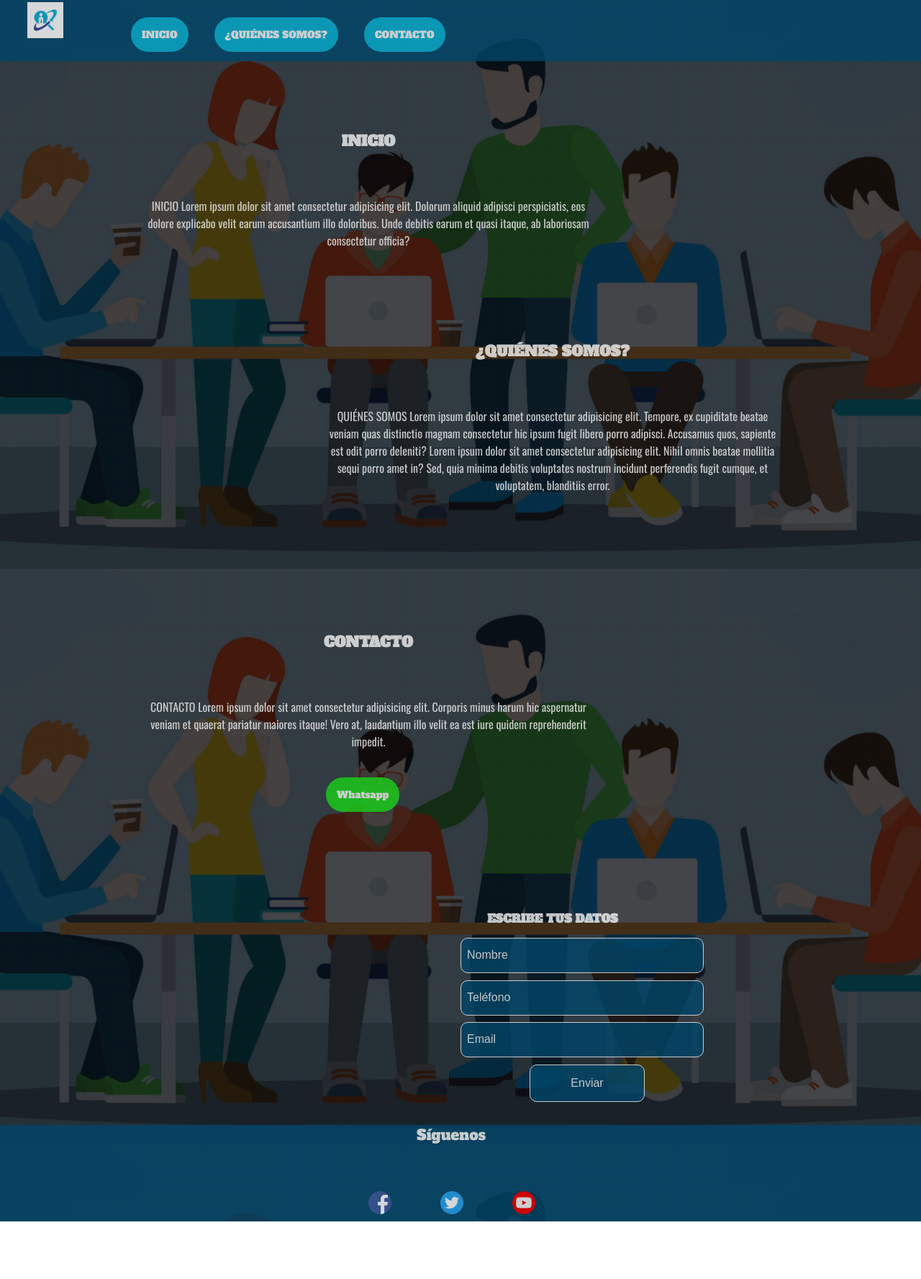
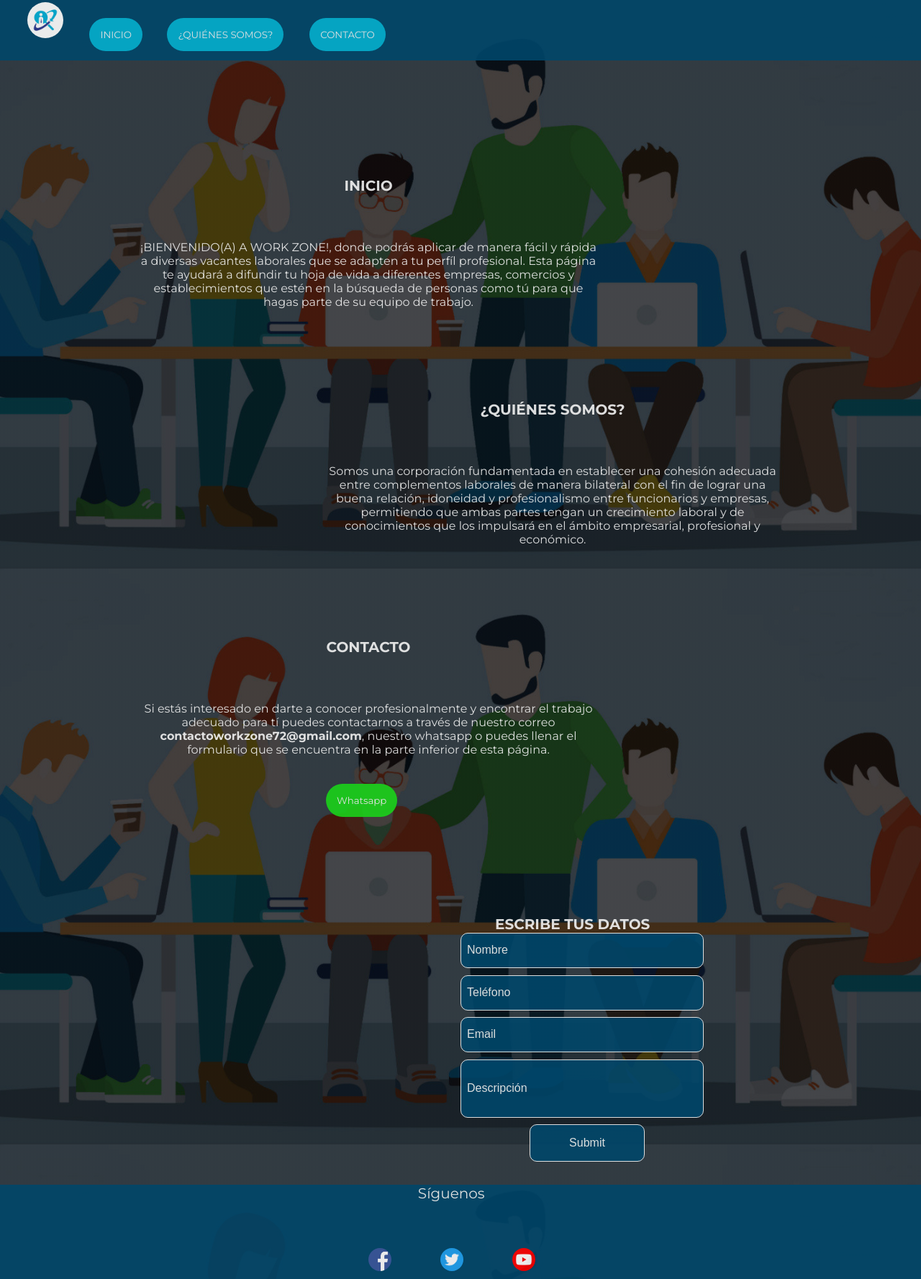
Before and after one commit to DavidQS2004/Proyecto_Final_Jc_G8, a plain HTML site: page views/index.html in a window 1280 px wide. Shown: the part 10-1787 px from the top of the page at 72% size. Before the commit the page ends 1707 px from the top, so only its background shows below. Drawn offline with nearby package versions, Linux system fonts and the light colour scheme.

Commit message:
Último commit del proyecto final

```diff
--- a/assets/script/app.js
+++ /dev/null
@@ -1,12 +0,0 @@
-const form = document.querySelector("#formulario-work-with-us");
-form.addEventListener("submit", handleSubmit);
-function handleSubmit(event) {
-  event.preventDefault();
-}
-function retornarDatos() {
-  let nombreContacto = document.getElementById("nombre").Value;
-  let telefonoContacto = document.getElementById("telefono").Value;
-  let emailContacto = document.getElementById("email").Value;
-  let persona = (nombreContacto, " ", telefonoContacto, " ", emailContacto);
-  alert(persona);
-}
--- /dev/null
+++ b/assets/script/main.js
@@ -0,0 +1,14 @@
+const form = document.querySelector("#formulario-work-with-us");
+form.addEventListener("submit", handleSubmit);
+function handleSubmit(event) {
+  event.preventDefault();
+}
+
+function retornarDatos() {
+  let nombre = document.getElementById("nombre").value;
+  let telefono = document.getElementById("telefono").value;
+  let email = document.getElementById("email").value;
+  let descripcion = document.getElementById("descripcion").value;
+  let persona = [nombre, telefono, email, descripcion];
+  console.log(persona);
+}
--- a/assets/styles/styles.css
+++ b/assets/styles/styles.css
@@ -15,7 +15,7 @@ a {
   margin-top: 0;
   background-color: #00b0d2;
   border-radius: 50px;
-  font-family: "Alfa Slab One", cursive;
+  font-family: "Montserrat", sans-serif;
   color: #f3f3f3;
   margin-bottom: 1%;
 }
@@ -29,7 +29,7 @@ body {
   background-size: cover;
   background-attachment: fixed;
   background-position: center;
-  opacity: 80%;
+  opacity: 90%;
   scroll-behavior: smooth;
 }
 header {
@@ -55,17 +55,18 @@ footer {
   width: 5%;
   height: 5%;
   padding-bottom: 0;
+  border-radius: 50px;
 }
 #facebook-logo {
   margin-left: 35%;
 }
-h1 {
+.titulos {
   margin-top: 10%;
   margin-bottom: 5%;
   margin-right: 25%;
   text-align: center;
   margin-left: 5%;
-  font-family: "Alfa Slab One", cursive;
+  font-family: "Montserrat", sans-serif;
   color: #f3f3f3;
 }
 #titulo-quienes-somos {
@@ -74,29 +75,29 @@ h1 {
   margin-left: 25%;
   text-align: center;
   margin-right: 5%;
-  font-family: "Alfa Slab One", cursive;
+  font-family: "Montserrat", sans-serif;
   color: #f3f3f3;
 }
 #parrafo-quienes-somos {
   margin-left: 35%;
-  font-size: 25px;
+  font-size: 16px;
   margin-top: 2.5%;
   text-align: center;
   margin-right: 15%;
-  font-family: "Oswald", sans-serif;
+  font-family: "Montserrat", sans-serif;
   color: #f3f3f3;
 }
 p {
   margin-right: 35%;
-  font-size: 25px;
   margin-top: 2.5%;
   text-align: center;
   margin-left: 15%;
-  font-family: "Oswald", sans-serif;
+  font-family: "Montserrat", sans-serif;
   color: #f3f3f3;
 }
 #p-siguenos {
-  font-family: "Alfa Slab One", cursive;
+  font-size: 20px;
+  font-family: "Montserrat", sans-serif;
   text-align: center;
   margin-left: 33%;
   margin-bottom: 5%;
@@ -105,10 +106,6 @@ p {
 #contactanos {
   background-color: rgb(26, 211, 26);
   margin-left: 5%;
-}
-#inicio {
-  margin-left: 4.5%;
-  scroll-margin-top: 10ex;
 }
 #wpp-contacto {
   margin-left: 32%;
@@ -123,7 +120,7 @@ p {
   margin-left: 50%;
   color: #f3f3f3;
   width: 25%;
-  font-family: "Oswald", sans-serif;
+  font-family: "Montserrat", sans-serif;
   font-size: 16px;
 }
 .elemento {
@@ -147,8 +144,12 @@ p {
 }
 #h1-formulario {
   color: #f3f3f3;
-  font-family: "Alfa Slab One", cursive;
-  font-size: 16px;
+  font-family: "Montserrat", sans-serif;
+  font-size: 20px;
+  padding-left: 15%;
+}
+#descripcion {
+  padding: 32px 8px;
 }
 ::placeholder {
   color: #f3f3f3;
@@ -162,6 +163,10 @@ p {
   .content {
     scroll-margin-top: 7ex;
   }
+  .logos {
+    width: 4%;
+    height: 4%;
+  }
   p {
     font-size: 16px;
   }
@@ -169,7 +174,7 @@ p {
     font-size: 20px;
   }
   a {
-    font-size: 16;
+    font-size: 16px;
   }
   #parrafo-quienes-somos {
     font-size: 16px;
@@ -178,24 +183,33 @@ p {
     font-size: 20px;
   }
   #p-siguenos {
-    font-size: 20px;
+    font-size: 16px;
   }
   #formulario-work-with-us {
     width: 30%;
   }
   #h1-formulario {
-    font-size: 14px;
+    font-size: 20px;
   }
   .elemento {
-    padding: 8px 4px;
-    font-size: 8px;
+    width: 100%;
+    padding: 6px 4px;
+    margin-bottom: 3%;
+    font-size: 10px;
+  }
+  #descripcion {
+    padding: 16px 4px;
   }
   ::placeholder {
     font-size: 10px;
   }
   #submit {
-    padding: 4px 2px;
-    font-size: 8px;
+    padding: 5px 14px;
+    font-size: 12px;
+    width: 50%;
+  }
+  #inicio {
+    margin-top: 15%;
   }
   #wpp-contacto {
     margin-left: 25%;
@@ -206,11 +220,14 @@ p {
   p {
     font-size: 16px;
   }
+  #inicio {
+    margin-top: 20%;
+  }
   h1 {
     font-size: 20px;
   }
   a {
-    font-size: 16;
+    font-size: 10px;
   }
   #parrafo-quienes-somos {
     font-size: 16px;
--- a/views/index.html
+++ b/views/index.html
@@ -1,20 +1,19 @@
 <!DOCTYPE html>
-<html lang="en">
+<html lang="es-la">
   <head>
     <meta charset="UTF-8" />
     <meta http-equiv="X-UA-Compatible" content="IE=edge" />
     <meta name="viewport" content="width=device-width, initial-scale=1.0" />
     <link rel="stylesheet" href="../assets/styles/styles.css" />
     <link rel="icon" href="../assets/images/logo.ico">
-    <link
-      href="https://fonts.googleapis.com/css2?family=Alfa+Slab+One&family=Oswald&family=Permanent+Marker&display=swap"
-      rel="stylesheet"
-    />
-    <title>TRABAJA CON NOSOTROS</title>
+    <link rel="preconnect" href="https://fonts.googleapis.com">
+    <link rel="preconnect" href="https://fonts.gstatic.com" crossorigin>
+    <link href="https://fonts.googleapis.com/css2?family=Montserrat:wght@400;700&display=swap" rel="stylesheet">
+    <title>WORK ZONE</title>
   </head>
   <header>
     <div id="contenedor-nav">
-      <img src="../assets/images/logo.ico" alt="logo" id="logo">
+      <a><img src="../assets/images/logo.ico" alt="logo" id="logo"></a>
       <a href="#inicio-cont" id="inicio">
         <button class="btn-link">INICIO</button>
       </a>
@@ -27,51 +26,38 @@
   <body>
 
     <div class="content" id="inicio-cont">
-      <h1>INICIO</h1>
+      <h1 class="titulos" id="inicio">INICIO</h1>
       <p>
-        INICIO Lorem ipsum dolor sit amet consectetur adipisicing elit. Dolorum
-        aliquid adipisci perspiciatis, eos dolore explicabo velit earum
-        accusantium illo doloribus. Unde debitis earum et quasi itaque, ab
-        laboriosam consectetur officia?
+       ¡BIENVENIDO(A) A WORK ZONE!, donde podrás aplicar de manera fácil y rápida a diversas vacantes laborales que se adapten a tu perfíl profesional. Esta página te ayudará a difundir tu hoja de vida a diferentes empresas, comercios y establecimientos que estén en la búsqueda de personas como tú para que hagas parte de su equipo de trabajo.
       </p>
     </div>
 
     <div class="content" id="quienes-somos">
-      <h1 id="titulo-quienes-somos">¿QUIÉNES SOMOS?</h1>
+      <h1 id="titulo-quienes-somos" class="titulos">¿QUIÉNES SOMOS?</h1>
       <p id="parrafo-quienes-somos">
-        QUIÉNES SOMOS Lorem ipsum dolor sit amet consectetur adipisicing elit.
-        Tempore, ex cupiditate beatae veniam quas distinctio magnam consectetur
-        hic ipsum fugit libero porro adipisci. Accusamus quos, sapiente est odit
-        porro deleniti? Lorem ipsum dolor sit amet consectetur adipisicing elit.
-        Nihil omnis beatae mollitia sequi porro amet in? Sed, quia minima
-        debitis voluptates nostrum incidunt perferendis fugit cumque, et
-        voluptatem, blanditiis error.
+        Somos una corporación fundamentada en establecer una cohesión adecuada entre complementos laborales de manera bilateral con el fin de lograr una buena relación, idoneidad y profesionalismo entre funcionarios y empresas, permitiendo que ambas partes tengan un crecimiento laboral y de conocimientos que los impulsará en el ámbito empresarial, profesional y económico.
       </p>
     </div>
     <div class="content" id="contacto">
-      <h1>CONTACTO</h1>
-      <p>
-        CONTACTO Lorem ipsum dolor sit amet consectetur adipisicing elit.
-        Corporis minus harum hic aspernatur veniam et quaerat pariatur maiores
-        itaque! Vero at, laudantium illo velit ea est iure quidem reprehenderit
-        impedit.
-        <div id="wpp-contacto"><a href="https://www.whatsapp.com" target="_blank">
+      <h1 class="titulos">CONTACTO</h1>
+      <p id="parrafo-contacto">Si estás interesado en darte a conocer profesionalmente y encontrar el trabajo adecuado para tí puedes contactarnos a través de nuestro correo <strong>contactoworkzone72@gmail.com</strong>, nuestro whatsapp o puedes llenar el formulario que se encuentra en la parte inferior de esta página.
+        <div id="wpp-contacto">
+          <a href="https://api.whatsapp.com/send?phone=573028455818&text=WORK%20ZONE.%20%C2%A1Aplica%20aqu%C3%AD!" target="_blank">
           <button id="contactanos" class="btn-link">Whatsapp</button>
         </a></div>
       </p>
     </div>
     <div>
-      <form onsubmit="retornarDatos()"
-      id="formulario-work-with-us">
+      <form id="formulario-work-with-us" onsubmit="retornarDatos()" >
         <h1 id="h1-formulario">ESCRIBE TUS DATOS</h1>
         <input type="text" name="nombre" id="nombre" class="elemento" placeholder="Nombre" required>
-        <input type="text" name="telefono" id="telefono" class="elemento" placeholder="Teléfono" required minlength="5">
+        <input type="tel" name="telefono" id="telefono" class="elemento" placeholder="Teléfono" required minlength="10">
         <input type="email" name="email" id="email" class="elemento" placeholder="Email" required minlength="10">
-        <input type="submit" value="Enviar" id="submit" >
+        <input type="text" name ="descripcion" id="descripcion" class="elemento" placeholder="Descripción" required minlength="30">
+        <input type="submit" id="submit" >
       </form>
     </div>
-
-  <script src="../assets/script/app.js"></script>
+  <script type="text/javascript" src="../assets/script/main.js"></script>
   </body>
   <footer>
 
@@ -79,8 +65,7 @@
     <div id="contactos">
       <a
         id="facebook-logo"
-        href="https://es-la.facebook.com
-"
+        href="https://www.facebook.com/profile.php?id=100087803087416"
         target="_blank"
         ><img
           src="../assets/images/facebook.png"
@@ -88,14 +73,14 @@
           class="logos"
       /></a>
       <a id="twitter-logo"
-        href="https://twitter.com/i/flow/login?input_flow_data=%7B%22requested_variant%22%3A%22eyJsYW5nIjoiZXMifQ%3D%3D%22%7D"
+        href="https://twitter.com/TrabajaConNoso5"
         target="_blank"
         ><img
           src="../assets/images/twitter.png"
           alt="twitter"
           class="logos"
       /></a>
-      <a id="youtube-logo" href="https://www.youtube.com" target="_blank"
+      <a id="youtube-logo" href="https://www.youtube.com/channel/UCQMrSfHYEisCJs4wXE8DHjw" target="_blank"
         ><img
           src="../assets/images/youtube.png"
           alt="youtube"
```
